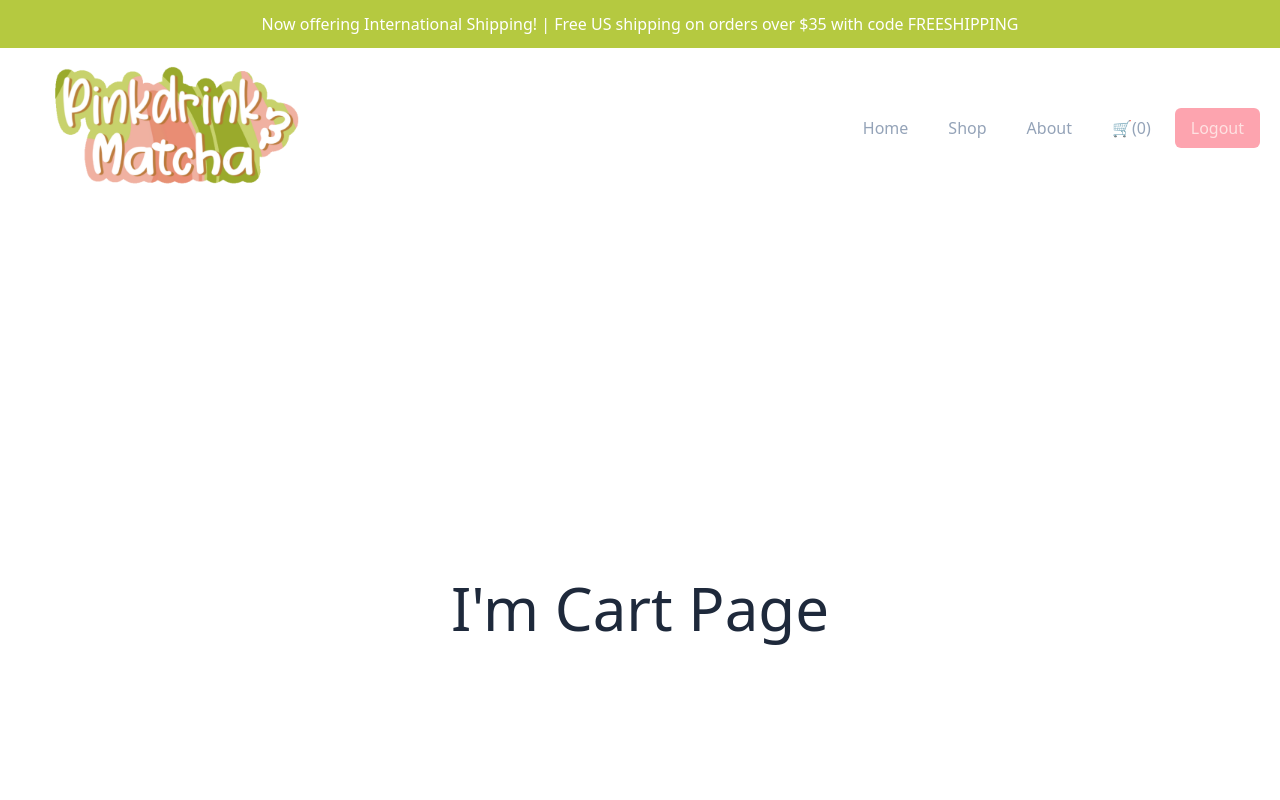
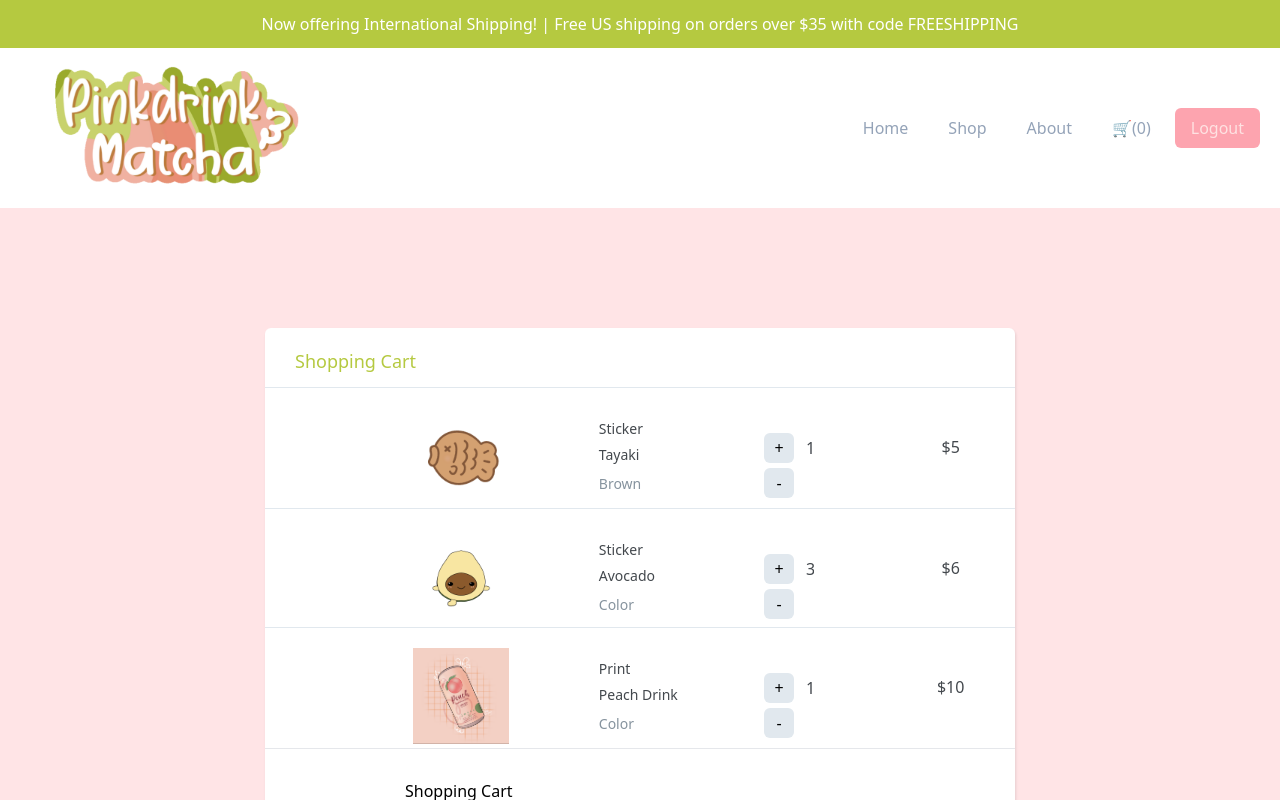
Before and after one commit to dairafelix/PinkdrinkandMatcha, a Vue app: page /cart in a window 1280 px wide. Shown: the top 800 px of the page. Built offline with nearby package versions, Linux system fonts and the light colour scheme.

Commit message:
Updated Cart Page

```diff
--- a/src/views/CartPage.vue
+++ b/src/views/CartPage.vue
@@ -1,5 +1,281 @@
 <template>
-  <main class="flex min-h-screen items-center justify-center">
-    <h1 class="text-6xl font-thin text-slate-800">I'm Cart Page</h1>
-  </main>
+  <div class="mx-auto w-full bg-rose-100 py-10">
+<div class="shopping-cart">
+  <!-- Title -->
+  <div class="title">
+    Shopping Cart
+  </div>
+
+  <!-- Product #1 -->
+  <div class="item">
+    <div class="buttons">
+      <span class="delete-btn"></span>
+      <span class="like-btn"></span>
+    </div>
+
+    <div class="image ">
+      <img class="object-scale-down h-24 w-48" src="../assets/images/Tayaki-brown.png" alt="product" />
+    </div>
+
+    <div class="description">
+      <span>Sticker</span>
+      <span>Tayaki</span>
+      <span>Brown</span>
+    </div>
+
+    <div class="quantity">
+      <button class="plus-btn" type="button" name="button">+
+      </button>
+      <input type="text" name="name" value="1">
+      <button class="minus-btn" type="button" name="button">-
+      </button>
+    </div>
+
+    <div class="total-price pl-2">$5</div>
+  </div>
+
+  <!-- Product #2 -->
+  <div class="item">
+    <div class="buttons">
+      <span class="delete-btn"></span>
+      <span class="like-btn"></span>
+    </div>
+
+    <div class="image">
+      <img class="object-scale-down h-24 w-48" src="../assets/images/AvocadoPlush.png" alt="product"/>
+    </div>
+
+    <div class="description">
+      <span>Sticker</span>
+      <span>Avocado</span>
+      <span>Color</span>
+    </div>
+
+    <div class="quantity">
+      <button class="plus-btn" type="button" name="button">
+        +
+      </button>
+      <input type="text" name="name" value="3">
+      <button class="minus-btn" type="button" name="button">
+        -
+      </button>
+    </div>
+
+    <div class="total-price pl-2">$6</div>
+  </div>
+
+  <!-- Product #3 -->
+  <div class="item">
+    <div class="buttons">
+      <span class="delete-btn"></span>
+      <span class="like-btn"></span>
+    </div>
+
+    <div class="image">
+      <img class="object-scale-down h-24 w-48" src="../assets/images/peachDrink.png" alt="product" />
+    </div>
+
+    <div class="description">
+      <span>Print</span>
+      <span>Peach Drink</span>
+      <span>Color</span>
+    </div>
+
+    <div class="quantity">
+      <button class="plus-btn" type="button" name="button">
+        +
+      </button>
+      <input type="text" name="name" value="1">
+      <button class="minus-btn" type="button" name="button">
+        -
+      </button>
+    </div>
+
+    <div class="total-price pl-2">$10</div>
+  </div>
+  <hr class="container mx-auto" />
+  <!-- Total-->
+  <div class="item">
+    <div class="buttons"> </div>
+    <div class="image"> </div>
+    <div class="description">Shopping Cart Total: </div>
+     <div class="quantity p-20"></div>
+    <div class="total-price pl-36">$21</div>
+  </div>
+</div>
+<!--end Cart container-->
+</div>
+<div class="h-40"></div>
+    <!--Footer -->
+  <div class="footer">
+    <h1 class="font-bold">ABOUT</h1>
+    <a href="#" class="footer-item">About</a>
+    <a href="#" class="footer-item">FAQ</a>
+    <a href="#" class="footer-item">EMAIL</a>
+    <a href="#" class="footer-item">SOCIAL MEDIA ICONS</a>
+    <h1 class="footer-center">© PinkdrinkandMatcha 2022</h1>
+  </div>
 </template>
+
+<style scoped lang="postcss">
+.shopping-cart {
+  width: 750px;
+  margin: 80px auto;
+  background: white;
+  box-shadow: 1px 2px 3px 0px rgba(0,0,0,0.10);
+  border-radius: 6px;
+
+  display: flex;
+  flex-direction: column;
+}
+
+.title {
+  height: 60px;
+  border-bottom: 1px solid #E1E8EE;
+  padding: 20px 30px;
+  color: #b5c940;
+  font-size: 18px;
+  font-weight: 400;
+}
+
+.item {
+  padding: 20px 30px;
+  height: 120px;
+  display: flex;
+}
+
+.item:nth-child(3) {
+  border-top:  1px solid #E1E8EE;
+  border-bottom:  1px solid #E1E8EE;
+}
+.buttons {
+  position: relative;
+  padding-top: 30px;
+  margin-right: 60px;
+}
+.delete-btn,
+.like-btn {
+  display: inline-block;
+  Cursor: pointer;
+}
+.delete-btn {
+  width: 18px;
+  height: 17px;
+}
+.is-active {
+  animation-name: animate;
+  animation-duration: .8s;
+  animation-iteration-count: 1;
+  animation-timing-function: steps(28);
+  animation-fill-mode: forwards;
+}
+
+@keyframes animate {
+  0%   { background-position: left;  }
+  50%  { background-position: right; }
+  100% { background-position: right; }
+}
+.image {
+  margin-right: 50px;
+}
+.description {
+  padding-top: 10px;
+  margin-right: 60px;
+  width: 115px;
+}
+
+.description span {
+  display: block;
+  font-size: 14px;
+  color: #43484D;
+  font-weight: 400;
+}
+
+.description span:first-child {
+  margin-bottom: 5px;
+}
+.description span:last-child {
+  font-weight: 300;
+  margin-top: 8px;
+  color: #86939E;
+}
+
+.quantity {
+  padding-top: 20px;
+  margin-right: 60px;
+}
+.quantity input {
+  border: none;
+  text-align: center;
+  width: 32px;
+  font-size: 16px;
+  color: #43484D;
+  font-weight: 300;
+}
+
+button[class*=btn] {
+  width: 30px;
+  height: 30px;
+  background-color: #E1E8EE;
+  border-radius: 6px;
+  border: none;
+  cursor: pointer;
+}
+.minus-btn img {
+  margin-bottom: 3px;
+}
+.plus-btn img {
+  margin-top: 2px;
+}
+
+button:focus,
+input:focus {
+  outline:0;
+}
+
+.total-price {
+  width: 83px;
+  padding-top: 27px;
+  text-align: center;
+  font-size: 16px;
+  color: #43484D;
+  font-weight: 300;
+}
+@media (max-width: 800px) {
+  .shopping-cart {
+    width: 100%;
+    height: auto;
+    overflow: hidden;
+  }
+  .item {
+    height: auto;
+    flex-wrap: wrap;
+    justify-content: center;
+  }
+  .image img {
+    width: 50%;
+  }
+  .image,
+  .quantity,
+  .description {
+    width: 100%;
+    text-align: center;
+    margin: 6px 0;
+  }
+  .buttons {
+    margin-right: 20px;
+  }
+}
+.divider {
+  @apply flex h-20 text-2xl font-bold text-rose-300;
+}
+.footer {
+  @apply mx-auto w-full items-center justify-between bg-rose-300 pt-5 pl-5 text-white;
+  &-item {
+    @apply flex w-full items-center py-2;
+  }
+  &-center {
+    @apply flex h-12 items-center justify-center;
+  }
+}
+</style>
```
